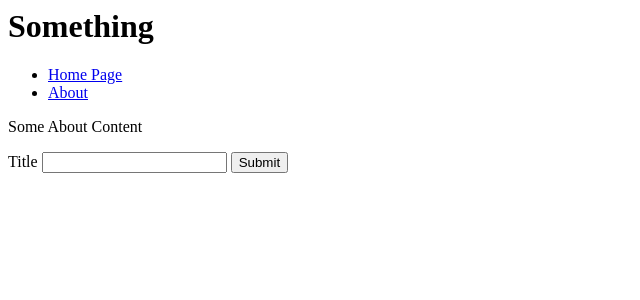
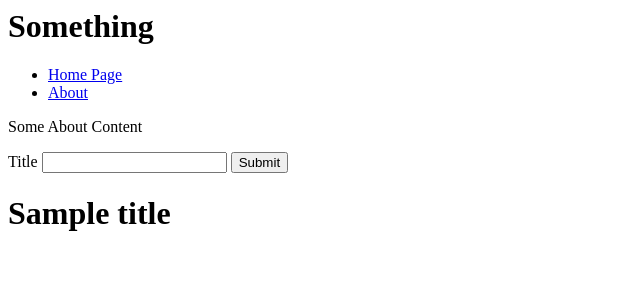
Before and after one commit to mtrjohns/FlaskFirstApp, a Flask app: template templates/about.html in a window 1280 px wide. Shown: the top 300 px of the page, without its empty margins (0-640 px from the left). Run offline with Flask 2, Linux system fonts and the light colour scheme; the template is opened without the code that fills it: values that come from a table or form of the project are taken from there, most other values are stand-ins (such as "Sample title", 1, 10 or a date in 2020).

Commit message:
Form submit POST example

```diff
--- a/routes.py
+++ b/routes.py
@@ -9,7 +9,11 @@ import forms
 def index():
     return render_template('index.html', current_title='Custom Title')
 
-@app.route('/about')
+@app.route('/about', methods=['GET', 'POST'])
 def about():
     form = forms.AddTaskForm()
+    # validate the information returns true
+    if form.validate_on_submit():
+        print('Submitted title', form.title.data)
+        return render_template('about.html', form=form, title=form.title.data)
     return render_template('about.html', form=form)
--- a/templates/about.html
+++ b/templates/about.html
@@ -10,4 +10,8 @@
     {{ form.title }}
     {{ form.submit }}
 </form>
+
+{% if title %}
+    <h1>{{ title }}</h1>
+{% endif %}
 {% endblock %}
```
